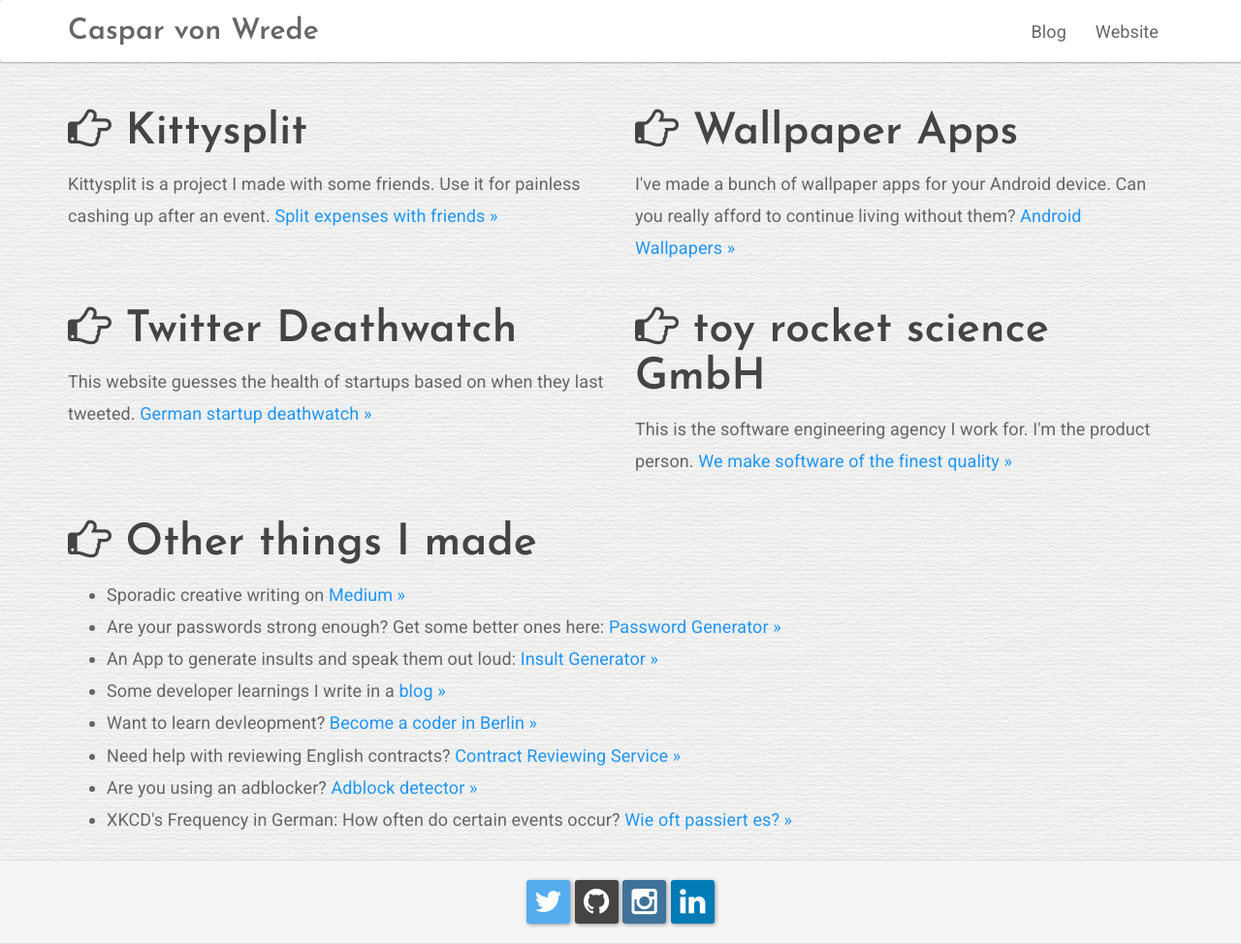
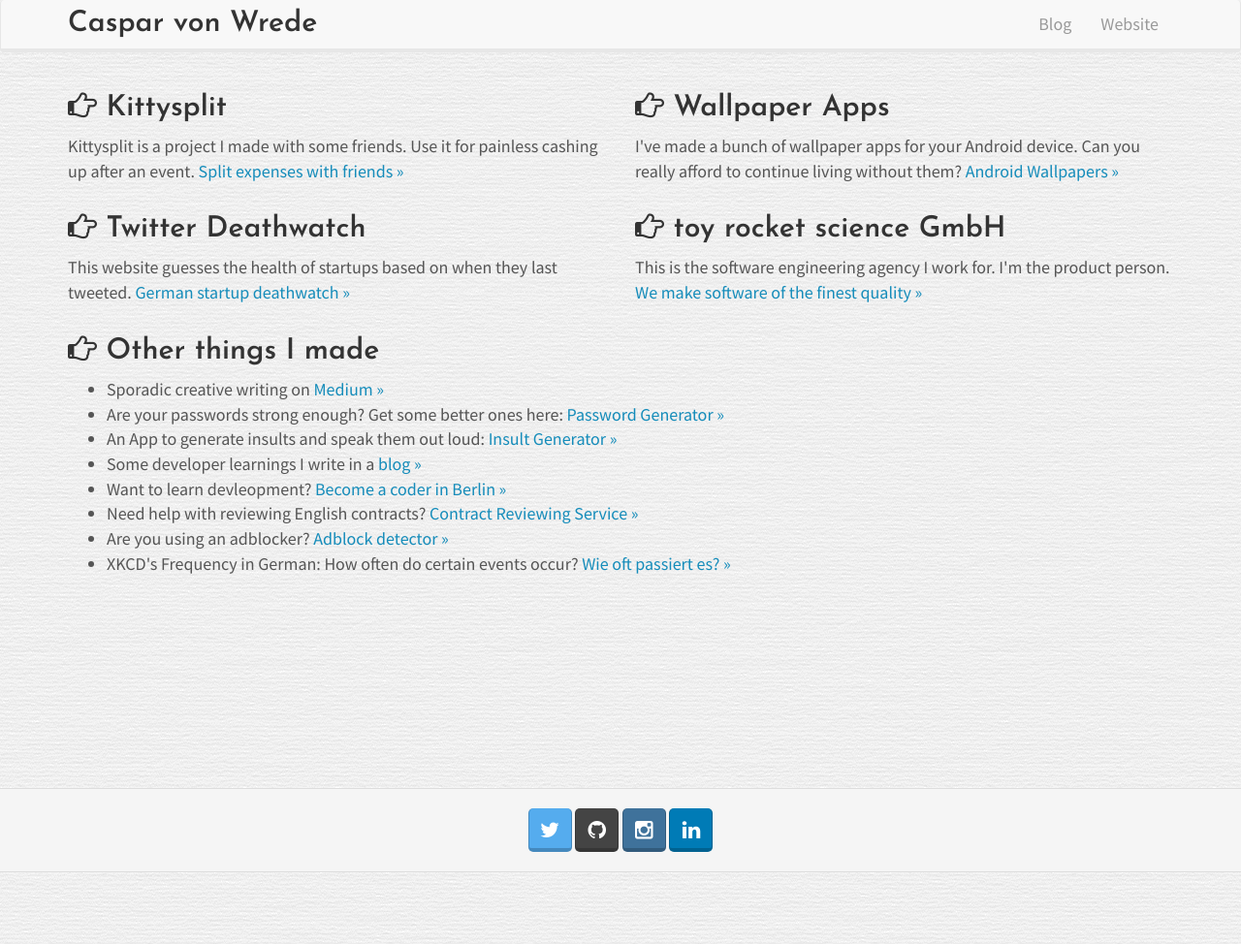
Before and after one commit to caspii/casparwre.de, a Jekyll site: the page built from index.html, in a window 1280 px wide. Shown: the whole page at 97% size. Built offline with Jekyll 4.4.1, drawn with Linux system fonts in a browser that asks for light colours.

Commit message:
Switched styling back to lumen

```diff
--- a/_layouts/default.html
+++ b/_layouts/default.html
@@ -20,7 +20,7 @@
 
     <link rel="alternate" type="application/rss+xml" title="{{ site.name }} - {{ site.description }}" href="{{ site.baseurl }}/feed.xml" />
     <link rel="stylesheet" href="{{ site.baseurl }}/bower_components/font-awesome/css/font-awesome.min.css">
-    <link rel="stylesheet" href="{{ site.baseurl }}/bower_components/bootswatch/paper/bootstrap.min.css">
+    <link rel="stylesheet" href="{{ site.baseurl }}/bower_components/bootswatch/lumen/bootstrap.min.css">
     <link rel="stylesheet" href="{{ site.baseurl }}/bower_components/bootstrap-social/bootstrap-social.css">
     <link href='https://fonts.googleapis.com/css?family=Josefin+Sans:600' rel='stylesheet' type='text/css'>
     <link href='https://fonts.googleapis.com/css?family=Open+Sans' rel='stylesheet' type='text/css'>
```
